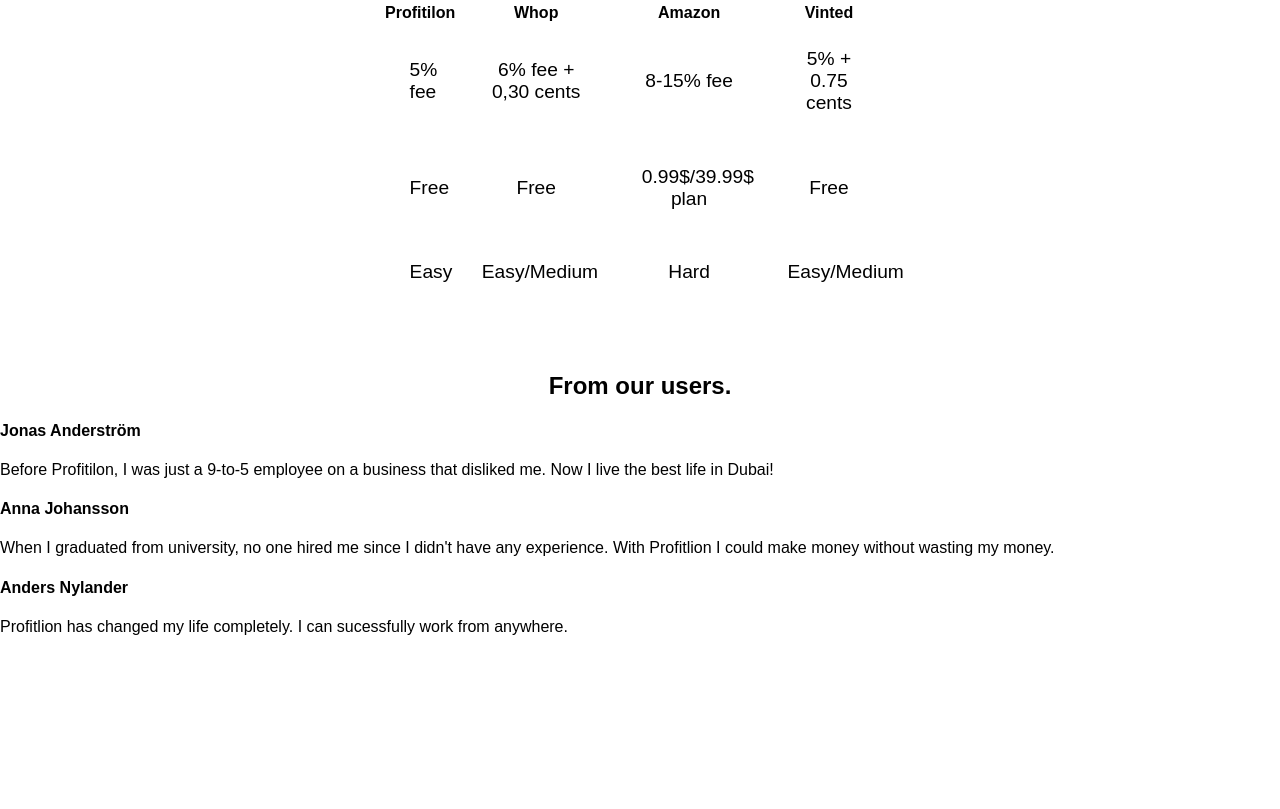
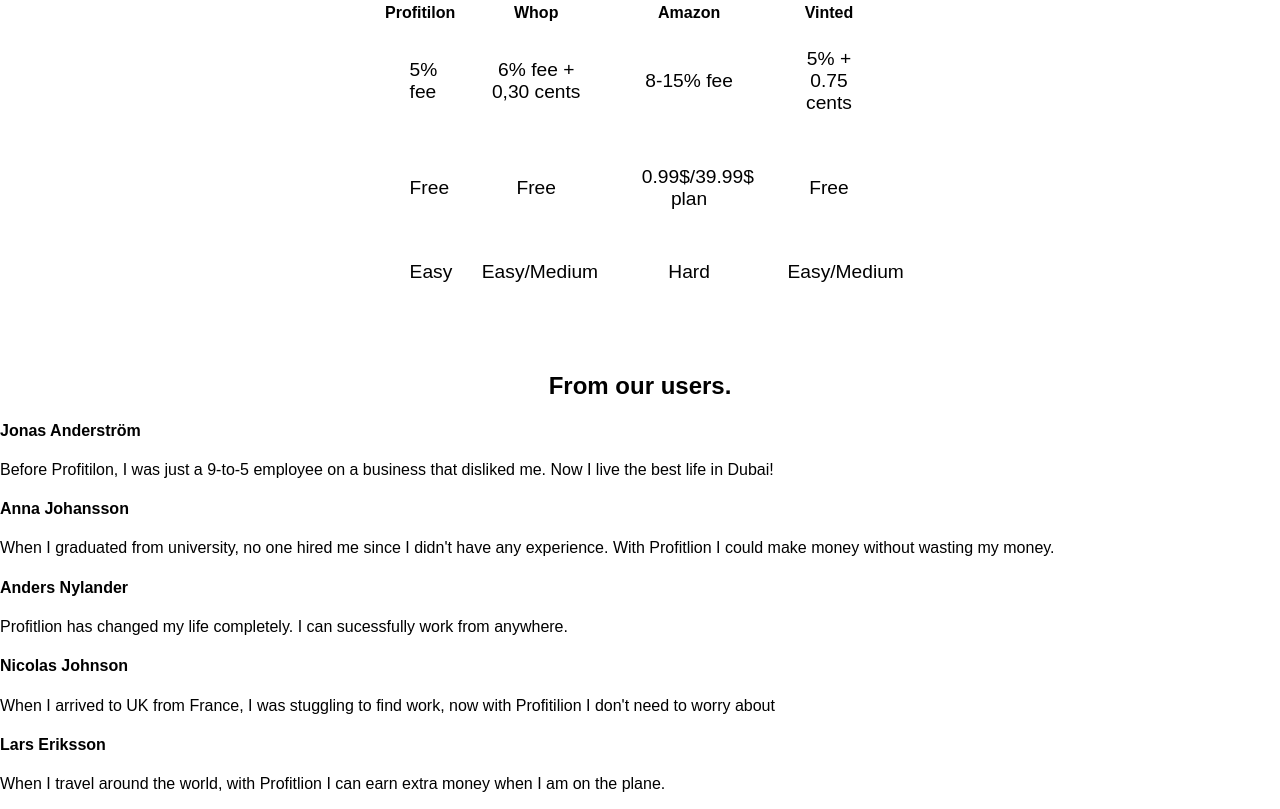
Before and after one commit to rikardajsman/SlutprojektTE24D, a plain HTML site: page index.html in a window 1280 px wide. Shown: the part 3045-3854 px from the top of the page. Before the commit the page ends 3697 px from the top, so only its background shows below. Drawn offline with Linux system fonts and the light colour scheme.

Commit message:
Mera intervjuer för marknadsföring.

```diff
--- a/css/contact.css
+++ b/css/contact.css
@@ -80,7 +80,7 @@
   margin-top: 15px;
   width: 50%;
   padding: 10px;
-  background: #4a90e2;
+  background: #b676c2;
   color: white;
   border: none;
   border-radius: 8px;
--- a/index.html
+++ b/index.html
@@ -119,6 +119,12 @@
         <h4>Anders Nylander</h4>
         <p>Profitlion has changed my life completely. I can sucessfully work from anywhere.</p>
     </div>
+    <div class="interview4">
+        <h4>Nicolas Johnson</h4>
+        <p>When I arrived to UK from France, I was stuggling to find work, now with Profitilion I don't need to worry about</p>
+    <div class=""interview5">
+        <h4>Lars Eriksson</h4>
+        <p>When I travel around the world, with Profitlion I can earn extra money when I am on the plane.</p>
     </div>
     </div>
 
```
